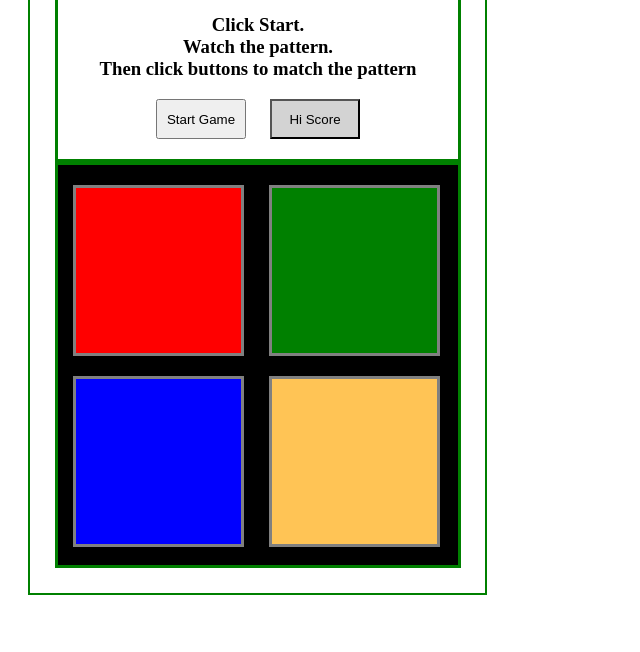
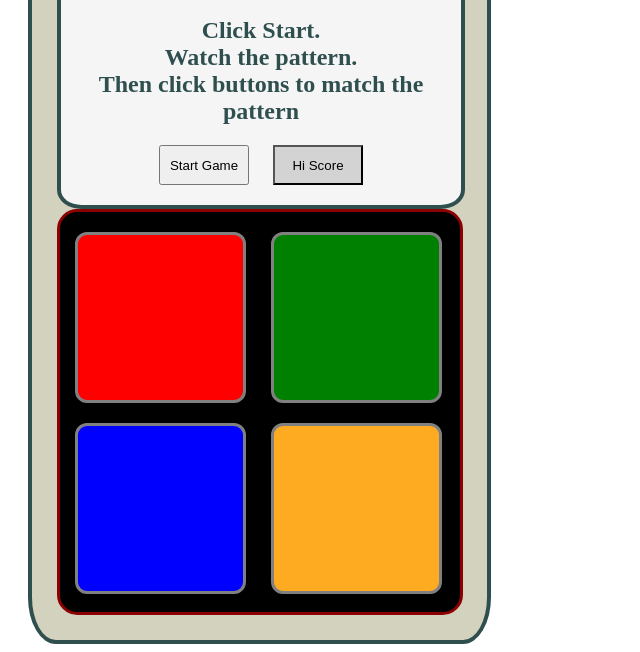
Before and after one commit to mrami128/simple-simon, a plain HTML site: page index.html in a window 1280 px wide. Shown: the part 150-802 px from the top of the page, without its empty margins (0-640 px from the left). Drawn offline with nearby package versions, Linux system fonts and the light colour scheme.

Commit message:
simon all files and working

```diff
--- a/css/simon.css
+++ b/css/simon.css
@@ -1,22 +1,29 @@
 
 .container {
     width: 430px;
-    border: 2px solid green;
+    border: 4px solid darkslategray;   /*#8b4915*/
     margin-left: 20px;
     padding-left: 25px;
     margin-top: 15px;
     padding-top: 25px;
     padding-bottom: 25px;
+    border-radius:6%;
+    background-color: #d3d2be;
 }
 
 .controlPanel {
     width: 400px;
     text-align: center;
-    border: 3px solid green;
+    border: 4px solid darkslategray;
+    border-radius:6%;
+    background-color: whitesmoke;
 }
 
 #gameTitle {
     font-size: 48px;
+}
+#level{
+    color: darkslategray;
 }
 
 #start {
@@ -35,8 +42,9 @@
 .box-container { /*THIS is main buttons box- not body -not h1 also opt/sht+up/ dwn moves sel codelines  up or dwn*/
     width: 400px;
     height: 400px;
-    border: 3px solid green;
+    border: 3px solid darkred;
     background-color: black;/* #d3d2be; */
+    border-radius:5%;
 }
 
 .box { /*class for each indiv box red blue green  yellow below*/
@@ -47,8 +55,9 @@
     margin-left: 15px;
     margin-right: 10px;
     padding: 25px;
-    float: left; /* float left gets all the divs to line up sideways until contain full then moves downrow */
+    float: left; /* float left gets all the divs to line up sideways until wrapping container is full then moves downrow */
     font-size: 14px;
+    border-radius:7%;
 }
 
 #red1 {
@@ -65,5 +74,5 @@
 }
 
 #yellow4 {
-    background-color: #ffc455;
+    background-color: #ffab22;
 }
--- a/index.html
+++ b/index.html
@@ -15,7 +15,7 @@
     <div class="controlPanel">
         <h1 id="gameTitle"> Simon Game </h1>
 
-        <h3 id="level">Click Start. <br>Watch the pattern. <br>Then click buttons to match the pattern</h3>
+        <h2 id="level">Click Start. <br>Watch the pattern. <br>Then click buttons to match the pattern</h2>
 
         <button id="start">Start Game</button>
         <button id="hiScore">Hi Score</button>
```
